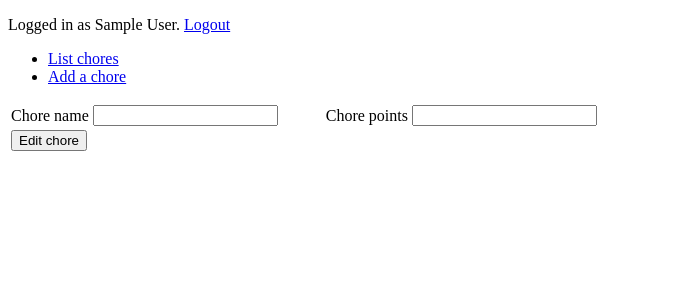
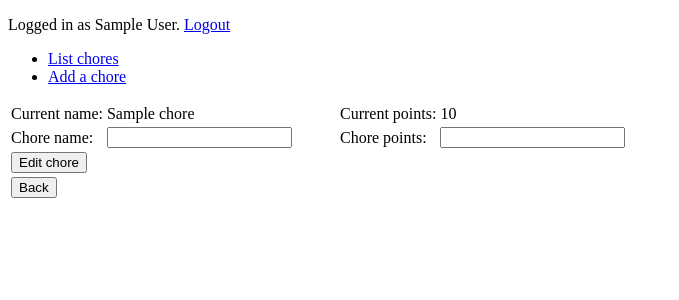
Before and after one commit to rhiskk/ChoreTracker, a Flask app: page /chores/edit/1 in a window 1280 px wide. Shown: the top 300 px of the page, without its empty margins (0-679 px from the left). Run offline with Flask 2, Linux system fonts and the light colour scheme; a user stored in the database is signed in; tables that the repository leaves empty hold one stand-in row (values such as "Sample post").

Commit message:
edit chore template shows current name and points

```diff
--- a/application/chores/views.py
+++ b/application/chores/views.py
@@ -20,7 +20,7 @@ def chores_form():
 @app.route("/chores/edit/<int:chore_id>")
 @login_required
 def chores_edit_form(chore_id):
-    return render_template("chores/edit.html", chore_id=chore_id, form=ChoreForm())
+    return render_template("chores/edit.html", chore_id=chore_id, chore = Chore.query.get(chore_id), form=ChoreForm())
 
 
 @app.route("/chores/<int:chore_id>", methods=["POST"])
@@ -30,7 +30,7 @@ def chores_edit(chore_id):
     form = ChoreForm(request.form)
 
     if not form.validate():
-        return render_template("chores/edit.html", chore_id=chore_id, form=form)
+        return render_template("chores/edit.html", chore_id=chore_id, chore = Chore.query.get(chore_id), form=form)
     c.name = form.name.data
     c.points = form.points.data
     db.session().commit()
--- a/application/templates/chores/edit.html
+++ b/application/templates/chores/edit.html
@@ -4,8 +4,15 @@
 <form method="POST" action="{{ url_for('chores_edit', chore_id=chore_id) }}">
     <table>
         <tr>
+            <td>Current name: </td>
+            <td>{{ chore.name }}</td>
+            <td></td>
+            <td>Current points: </td>
+            <td>{{ chore.points }}</td>
+        </tr>
+        <tr>
             <td>
-        {{ form.name.label }}
+                {{ form.name.label }}:
             </td>
             <td>
                 {{ form.name }}
@@ -18,7 +25,7 @@
                 </ul>
             </td>
             <td>
-        {{ form.points.label }}
+                {{ form.points.label }}:
             </td>
             <td>
                 {{ form.points }}
@@ -37,4 +44,12 @@
             </td>
         </tr>
 </form>
+<tr>
+    <form method="GET" action="{{ url_for('chores_index') }}">
+        <td colspan="2">
+            <input type="submit" value="Back" />
+        </td>
+    </form>
+</tr>
+
 {% endblock %}
--- a/application/templates/chores/list.html
+++ b/application/templates/chores/list.html
@@ -10,6 +10,7 @@
   <tr>
     <td>{{ chore.name }}</td>
     <td>{{ chore.points }}</td>
+
     <form method="POST" action="{{ url_for('instances_create', chore_id=chore.id) }}">
       <td colspan="2">
         <input type="submit" value="Mark done!" />
```
Lines whose indentation alone changed are shown as unchanged.
